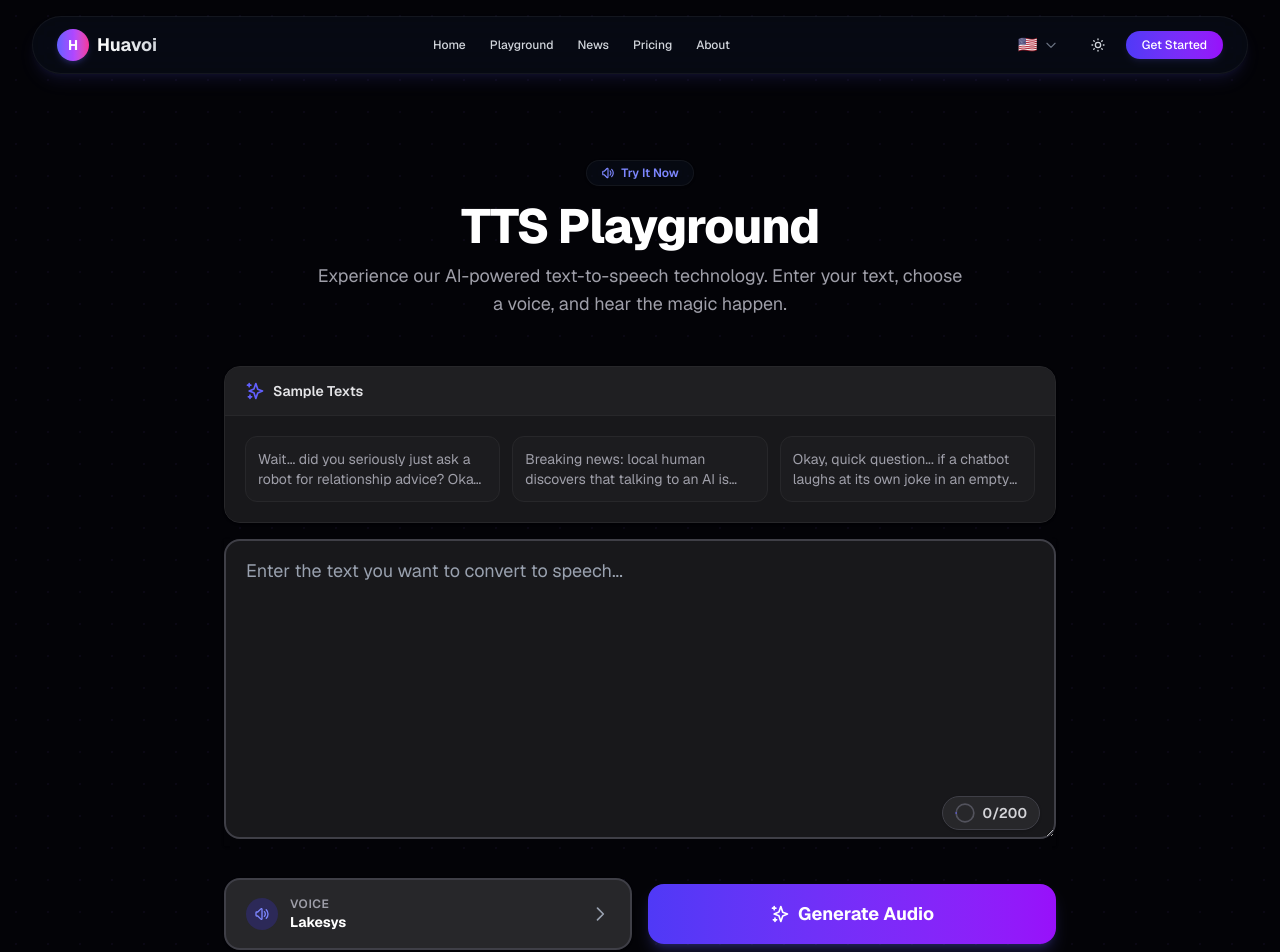
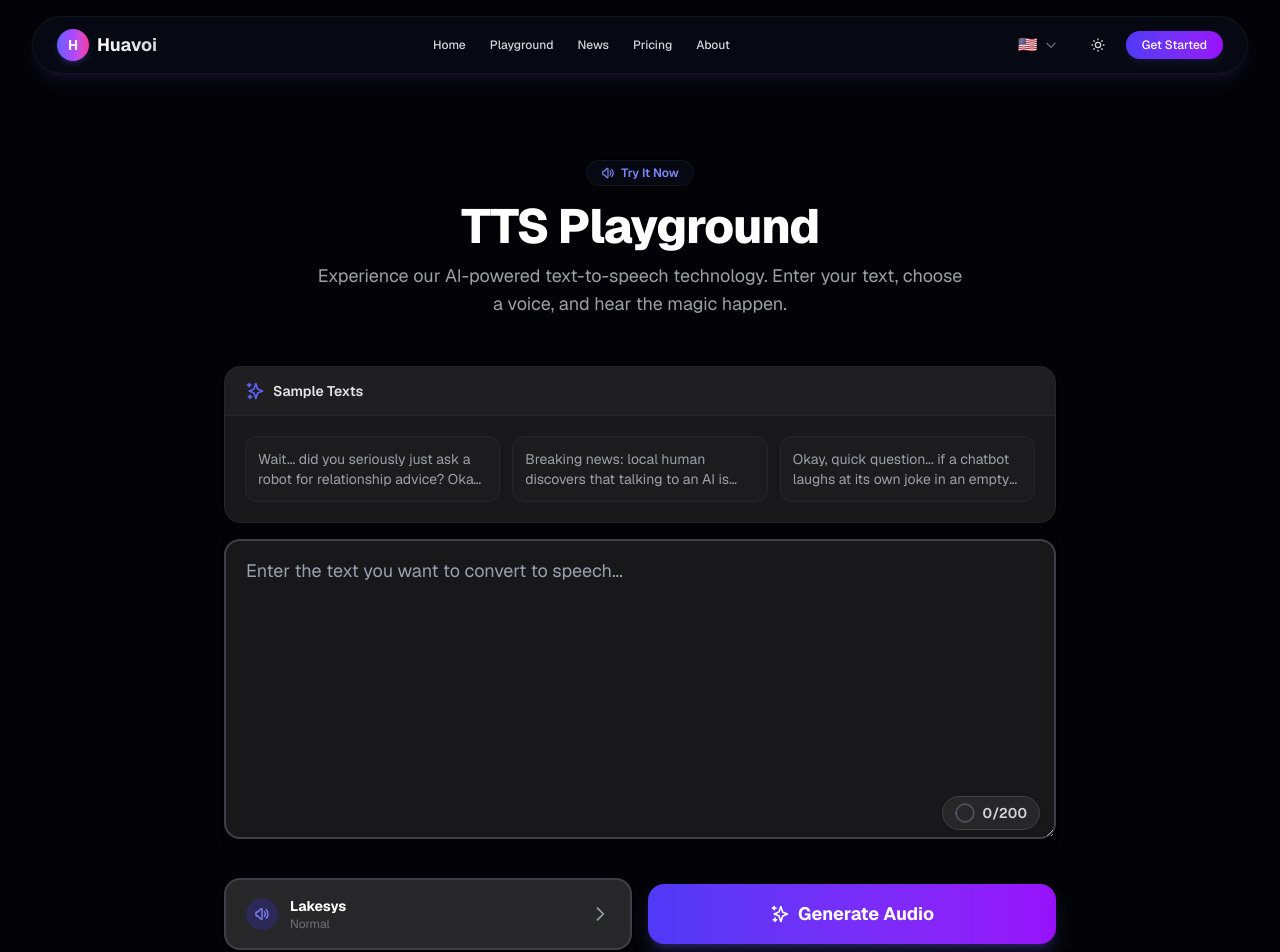
Before and after one commit to szj10/official-landing, a Next.js app: page /playground in a window 1280 px wide. Shown: the top 952 px of the page. Built offline with nearby package versions, Linux system fonts and the light colour scheme.

Commit message:
show selected voice name + speed in Action Row

```diff
--- a/src/app/playground/PlaygroundContent.tsx
+++ b/src/app/playground/PlaygroundContent.tsx
@@ -837,15 +837,19 @@ export default function PlaygroundContent() {
                 <SpeakerIcon className="w-4 h-4" />
               </div>
               <div className="flex flex-col items-start">
-                <span className="text-xs font-semibold text-gray-500 dark:text-zinc-400 uppercase tracking-wider">
-                  Voice
-                </span>
                 <span className="text-sm font-bold text-gray-900 dark:text-white truncate max-w-[120px] sm:max-w-[160px]">
                   {selectedStockVoiceObj
                     ? t(selectedStockVoiceObj.nameKey)
                     : anonymousVoiceId
                       ? `Custom #${anonymousVoiceId}`
                       : "Choose Voice"}
+                </span>
+                <span className="text-xs text-gray-500 dark:text-zinc-500">
+                  {speed === "slow"
+                    ? t("playground.speedSection.slow")
+                    : speed === "normal"
+                      ? t("playground.speedSection.normal")
+                      : t("playground.speedSection.fast")}
                 </span>
               </div>
             </div>
```
